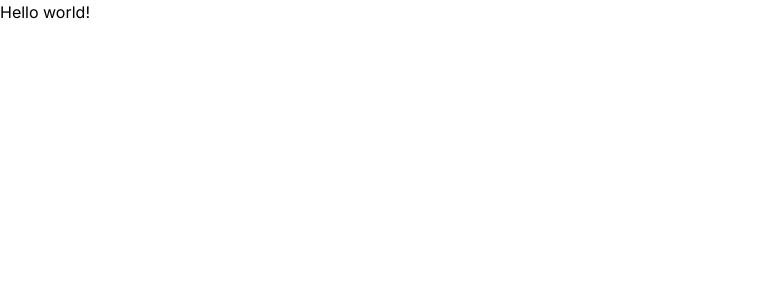
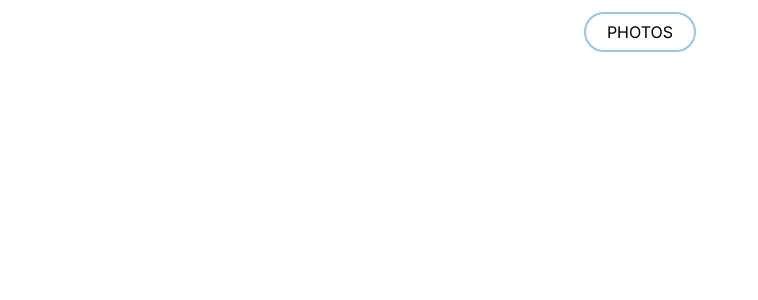
Before and after one commit to kalibria/slmax-react-next-testovoe-zadanie-v2, a Next.js app: page / in a window 1280 px wide. Shown: the top 300 px of the page, without its empty margins (0-758 px from the left). Built offline with nearby package versions, Linux system fonts and the light colour scheme.

Commit message:
added Link on the main page

```diff
--- a/src/app/page.tsx
+++ b/src/app/page.tsx
@@ -1,8 +1,11 @@
+import Link from "next/link";
 
 export default function Home() {
   return (
     <main>
-      <h1>Hello world!</h1>
+      <div className={'border-2 border-blue-300 rounded-full p-1.5 px-2  hover:bg-blue-50 w-28 text-center my-3 mx-auto'}>
+        <Link href={'/photos'} >PHOTOS</Link>
+      </div>
 
     </main>
   )
```
